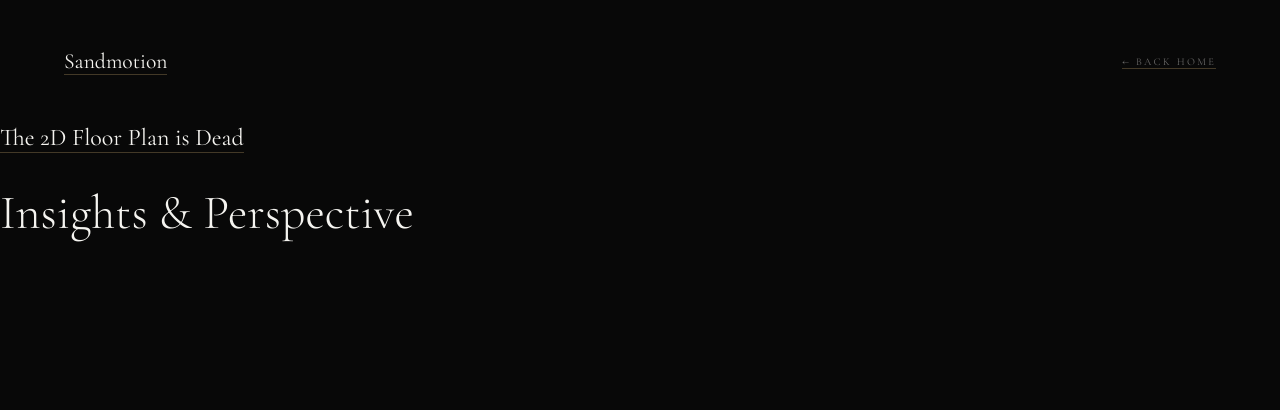
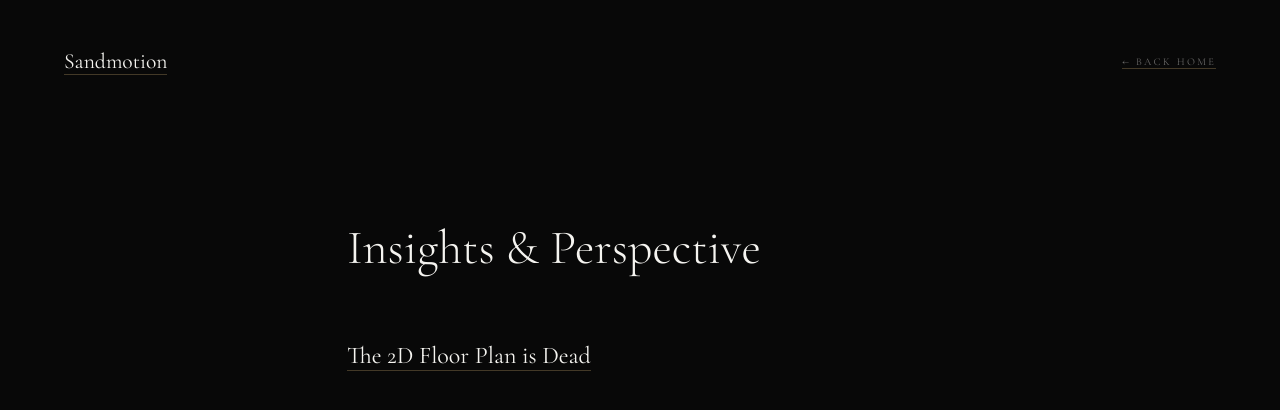
Before and after one commit to sandmotions-create/sandmotion-site, a Jekyll site: the page built from blog/index.html, in a window 1280 px wide. Shown: the top 410 px of the page. Built offline with Jekyll 4.4.1, drawn with Linux system fonts in a browser that asks for light colours.

Commit message:
Add files via upload

```diff
--- a/_layouts/post.html
+++ b/_layouts/post.html
@@ -30,11 +30,12 @@
     <a href="../index.html" class="logo">Sand<span>motion</span></a> <a href="../index.html" class="nav-link">← Back Home</a>
   </nav>
 
-
+  <main class="container">
+    <h1>Insights & Perspective</h1>
     <ul>
       <li><a href="2d-floor-plan-dead.html">The 2D Floor Plan is Dead</a></li>
       </ul>
-      {{ content }}
+
   </main>
 
 </body>
```
